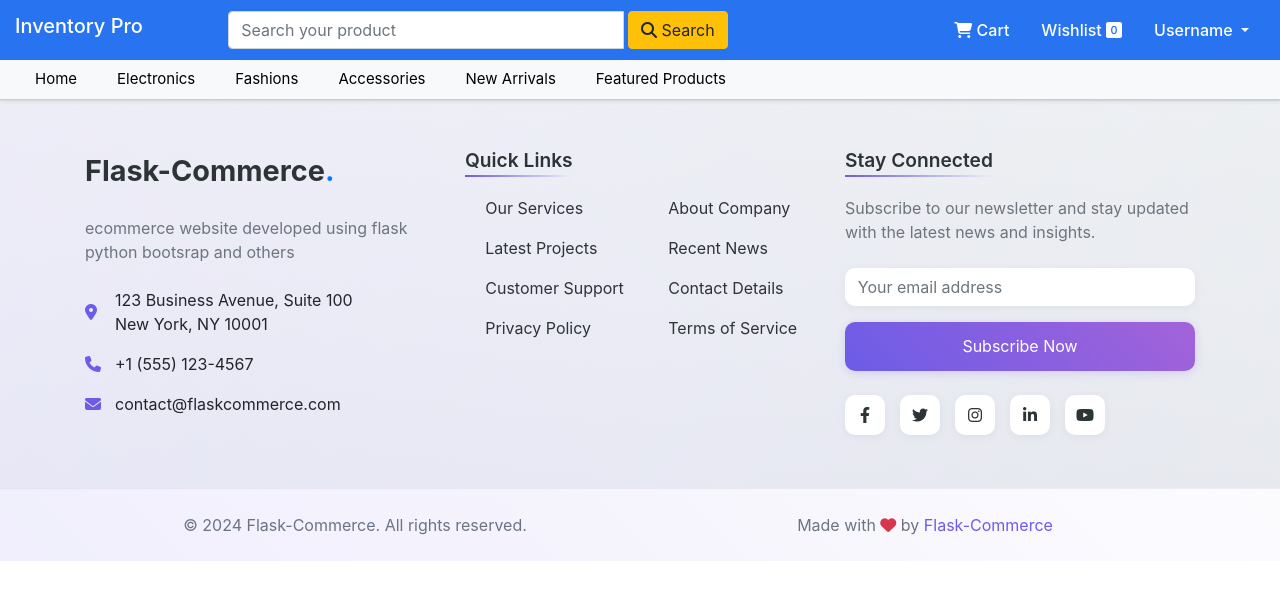
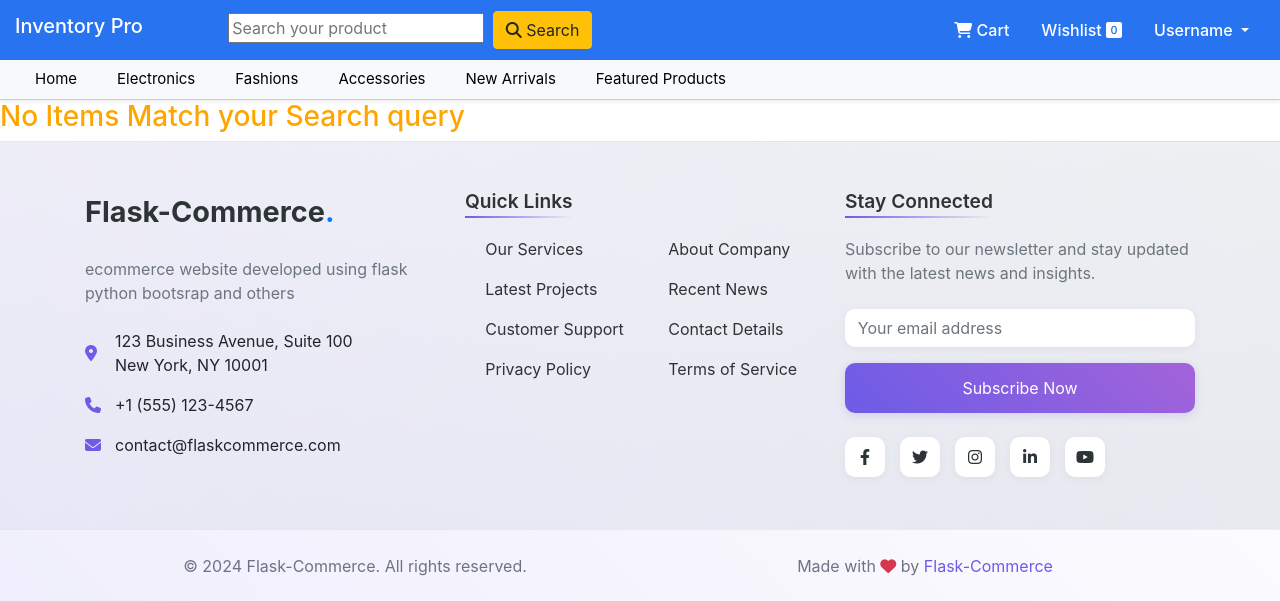
Before and after one commit to faisal-shk/Python-ECommerce, a Flask app: page /search in a window 1280 px wide. Shown: the top 601 px of the page. Run offline with Flask 3, Linux system fonts and the light colour scheme; some libraries are stand-ins or nearby versions.

Commit message:
update 8-3

```diff
--- a/website/admin.py
+++ b/website/admin.py
@@ -121,7 +121,7 @@ def update_item(item_id):
 
 @admin.route('/delete-item/<int:item_id>', methods=['GET', 'POST'])
 def delete_item(item_id):
-    # if current_user == 9:
+    # if current_user == ADMIN_ID:
         try:
             item_to_delete = Product.query.get(item_id)
             db.session.delete(item_to_delete)
@@ -131,6 +131,6 @@ def delete_item(item_id):
             return redirect('/shop-items')
         except Exception as e:
             print('Item not deleted', e)
-            flash('Item is not deleted')
+            flash(f'Item is not deleted')
             return redirect('/shop-items')
     # return render_template('404.html')
--- a/website/static/css/forms.css
+++ b/website/static/css/forms.css
@@ -3,7 +3,7 @@
     box-sizing: border-box;
 }
 body{
-    background-image:linear-gradient(rgba(0,0,0,0.5),rgba(0,0,0,0.5)), url('../images/background.jpg');
+    background-image: url('../images/bgphoto.jpg');
     background-size: cover;
     background-repeat: no-repeat;
     height: 100vh;
--- a/website/templates/base.html
+++ b/website/templates/base.html
@@ -20,8 +20,10 @@
     <link rel="stylesheet" href="{{ url_for('static', filename='css/allmin.css') }}">
     <link rel="stylesheet" href="{{ url_for('static', filename='css/bootsrap.css') }}">
     <link rel="stylesheet" href="{{ url_for('static', filename='css/style.css') }}">
+    <script src="https://code.jquery.com/jquery-3.6.0.min.js"></script>
+    <script src="https://cdnjs.cloudflare.com/ajax/libs/popper.js/1.16.0/umd/popper.min.js"></script>
 
-    <title>Inventory Pro | {% block title %}   {% endblock %}</title>
+    <title>Inventory Pro | {% block title %} {% endblock %}</title>
 </head>
 
 <body>
@@ -36,23 +38,19 @@
                             <h5 class="brand-name "><a class="text-white" href="/"> Inventory Pro</a></h5>
                         </div>
                         <div class="col-md-5 my-auto">
-                            <form role="search">
-                                <div class="input-group">
-                                    <input type="search" placeholder="Search your product" class="form-control"
+                            <form action="/search" method="post">
+                                <input type="text" name="search" placeholder="Search your product"
                                     area-label="search">
                                 <button class="btn btn-warning mx-1" type="submit">
                                     <i class="fa fa-search"></i> Search
                                 </button>
-                                </div>
                             </form>
                         </div>
                         <div class="col-md-5 my-auto">
                             <ul class="nav justify-content-end">
 
                                 <li class="nav-item">
-                                    {% if  cart | length < 1 %}
-
-                                    <a class="nav-link" href="/cart">
+                                    {% if cart | length < 1 %} <a class="nav-link" href="/cart">
                                         <i class="fa-solid fa-shopping-cart"></i> Cart
                                         </a>
 
@@ -151,7 +149,8 @@
 
     <div class="alert alert-success alert-dismissible fade show" role="alert" style="margin-top: 5px;">
         <strong>{{ message }}</strong>
-        <button type="button" class="btn-close" data-dismiss="alert" aria-label="Close"></button>
+        <div class="btn" data-dismiss="alert" aria-label="Close"><i class="bi bi-x-square"></i></div>
+        <!-- <button type="button" class="btn-close" data-dismiss="alert" aria-label="Close"></button> -->
     </div>
     {% endfor %}
 
@@ -205,7 +204,8 @@
                 <!-- Newsletter -->
                 <div class="col-lg-4 col-md-12">
                     <h3 class="footer-title">Stay Connected</h3>
-                    <p class="text-muted mb-4">Subscribe to our newsletter and stay updated with the latest news and insights.</p>
+                    <p class="text-muted mb-4">Subscribe to our newsletter and stay updated with the latest news and
+                        insights.</p>
                     <form class="mb-4">
                         <div class="mb-3">
                             <input type="email" class="form-control newsletter-input" placeholder="Your email address">
--- a/website/templates/cart.html
+++ b/website/templates/cart.html
@@ -26,7 +26,7 @@
                                 <div class="my-3">
                                     <label for="quantity">Quantity</label>
                                     <a class="minus-cart btn" pid="{{item.id}}"><i class="fas fa-minus-square fa-lg"></i></a>
-                                    <span id="quantity">{{ item.quantity }}</span>
+                                    <span id="quantity{{ item.id }}">{{ item.quantity }}</span>
                                     <a class="plus-cart btn" pid="{{ item.id }}"><i class="fas fa-plus-square fa-lg"></i></a>
 
                                 </div>
@@ -80,7 +80,7 @@
 
         {% else %}
 
-        <h1 class="text-center mb-5" style="color: white;">Your Cart is Empty</h1>
+        <h1 class="text-center mb-5" style="color: Orange;">Your Cart is Empty</h1>
 
         {% endif %}
     </div>
--- a/website/templates/home.html
+++ b/website/templates/home.html
@@ -1,6 +1,7 @@
 {%extends 'base.html' %} {% block title %} Home {% endblock %}
 
 {% block content%}
+
 
 <div class="container-fluid text-center">
     <div class="row" style="margin: 10px">
@@ -115,8 +116,7 @@
                 color: gray;
                 margin-left: -30px;
                 margin-top: -10px;
-              ">
-                            FBA Program
+              ">    FBA Program
                         </p>
                     </div>
                 </div>
@@ -160,7 +160,7 @@
         margin: 5px;
       ">
             <img src="../static/images/food.png" alt="" style="width: 30px; height: 30px" />
-            <h6 style="margin: 4px">flaskcommerce Food</h6>
+            <h6 style="margin: 4px">Flaskcommerce Food</h6>
         </div>
         <div class="col" style="
         display: flex;
--- a/website/templates/login.html
+++ b/website/templates/login.html
@@ -4,7 +4,9 @@
 
 {% block body %}
 
-    <!-- Login section  -->
+
+
+    Login section
 <section class="base" id="base-signup">
         <div class="base-content">
             <div class="form">
--- a/website/templates/search.html
+++ b/website/templates/search.html
@@ -3,10 +3,9 @@
 {% block title %} Search {% endblock %}
 
 
-{% block body %}
+{% block content %}
 
-{% if items | length < 1 %}
-<h3 style="color: white;">No Items Match your Search query</h3>
+{% if items | length < 1 %} <h3 style="color: Orange;">No Items Match your Search query</h3>
 
     {% else %}
 
@@ -21,15 +20,17 @@
                 <img src="{{ item.product_picture }}" alt="" style="height: 202px; width: 180px; border-radius: 10px;">
 
                 <div class="row" style="margin-top: 5px;">
-                <h6 style="color: gray;">{{ item.product_name }}</h6>
+                    <h6 style="color: Orange;">{{ item.product_name }}</h6>
                 </div>
 
                 <div class="row" style="margin-top: 10px;">
 
                     <div class="col">
 
-                    <h5 style="font-weight: 600; font-family: 'Times New Roman', Times, serif;">Ksh {{ item.current_price }}</h5>
-                    <strike><p style="color: gray;">Ksh {{ item.previous_price}}</p></strike>
+                        <h5 style="font-weight: 600; font-family: 'Times New Roman', Times, serif;">Rs. {{ item.current_price }}</h5>
+                        <strike>
+                            <p style="color: gray;">Rs. {{ item.previous_price}}</p>
+                        </strike>
                     </div>
 
                     <div class="col">
--- a/website/views.py
+++ b/website/views.py
@@ -81,9 +81,9 @@ def plus_cart():
 
         data = {
             'Response : Backend Responce'
-            # 'quantity': cart_item.quantity,
-            # 'amount': amount,
-            # 'total': amount + 200
+            'quantity': cart_item.quantity,
+            'amount': amount,
+            'total': amount + 200
         }
 
         return jsonify(data)
@@ -137,53 +137,53 @@ def remove_cart():
         }
 
         return jsonify(data)
+#======================================================================================================================================================================================================================================================
 
+@views.route('/place-order')
+@login_required
+def place_order():
+    customer_cart = Cart.query.filter_by(customer_link=current_user.id)
+    if customer_cart:
+        try:
+            total = 0
+            for item in customer_cart:
+                total += item.product.current_price * item.quantity
 
-# @views.route('/place-order')
-# @login_required
-# def place_order():
-#     customer_cart = Cart.query.filter_by(customer_link=current_user.id)
-#     if customer_cart:
-#         try:
-#             total = 0
-#             for item in customer_cart:
-#                 total += item.product.current_price * item.quantity
+            # service = APIService(token=API_TOKEN, publishable_key=API_PUBLISHABLE_KEY, test=True)
+            create_order_response = service.collect.mpesa_stk_push(phone_number='YOUR_NUMBER ', email=current_user.email,
+                                                                   amount=total + 200, narrative='Purchase of goods')
 
-#             # service = APIService(token=API_TOKEN, publishable_key=API_PUBLISHABLE_KEY, test=True)
-#             create_order_response = service.collect.mpesa_stk_push(phone_number='YOUR_NUMBER ', email=current_user.email,
-#                                                                    amount=total + 200, narrative='Purchase of goods')
+            for item in customer_cart:
+                new_order = Order()
+                new_order.quantity = item.quantity
+                new_order.price = item.product.current_price
+                new_order.status = create_order_response['invoice']['state'].capitalize()
+                new_order.payment_id = create_order_response['id']
 
-#             for item in customer_cart:
-#                 new_order = Order()
-#                 new_order.quantity = item.quantity
-#                 new_order.price = item.product.current_price
-#                 new_order.status = create_order_response['invoice']['state'].capitalize()
-#                 new_order.payment_id = create_order_response['id']
+                new_order.product_link = item.product_link
+                new_order.customer_link = item.customer_link
 
-#                 new_order.product_link = item.product_link
-#                 new_order.customer_link = item.customer_link
+                db.session.add(new_order)
 
-#                 db.session.add(new_order)
+                product = Product.query.get(item.product_link)
 
-#                 product = Product.query.get(item.product_link)
+                product.in_stock -= item.quantity
 
-#                 product.in_stock -= item.quantity
+                db.session.delete(item)
 
-#                 db.session.delete(item)
+                db.session.commit()
 
-#                 db.session.commit()
+            flash('Order Placed Successfully')
 
-#             flash('Order Placed Successfully')
-
-#             return redirect('/orders')
-#         except Exception as e:
-#             print(e)
-#             flash('Order not placed')
-#             return redirect('/')
-#     else:
-#         flash('Your cart is Empty')
-#         return redirect('/')
-
+            return redirect('/orders')
+        except Exception as e:
+            print(e)
+            flash('Order not placed')
+            return redirect('/')
+    else:
+        flash('Your cart is Empty')
+        return redirect('/')
+#=======================================================================================================================================================================================================================================================
 
 @views.route('/orders')
 @login_required
```
Also changed, not shown: instance/database.sqlite3, website/static/images/1.gif (deleted), website/static/images/bgphoto.jpg (added), website/static/js/myScript.js (line endings or trailing spaces). Lines whose indentation alone changed are shown as unchanged.
